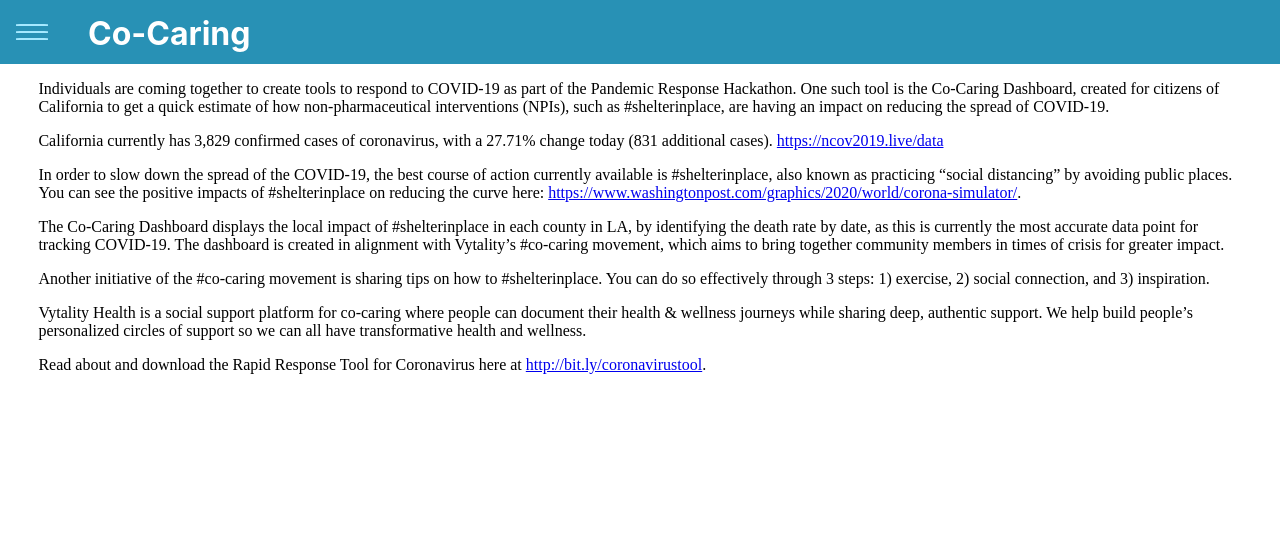
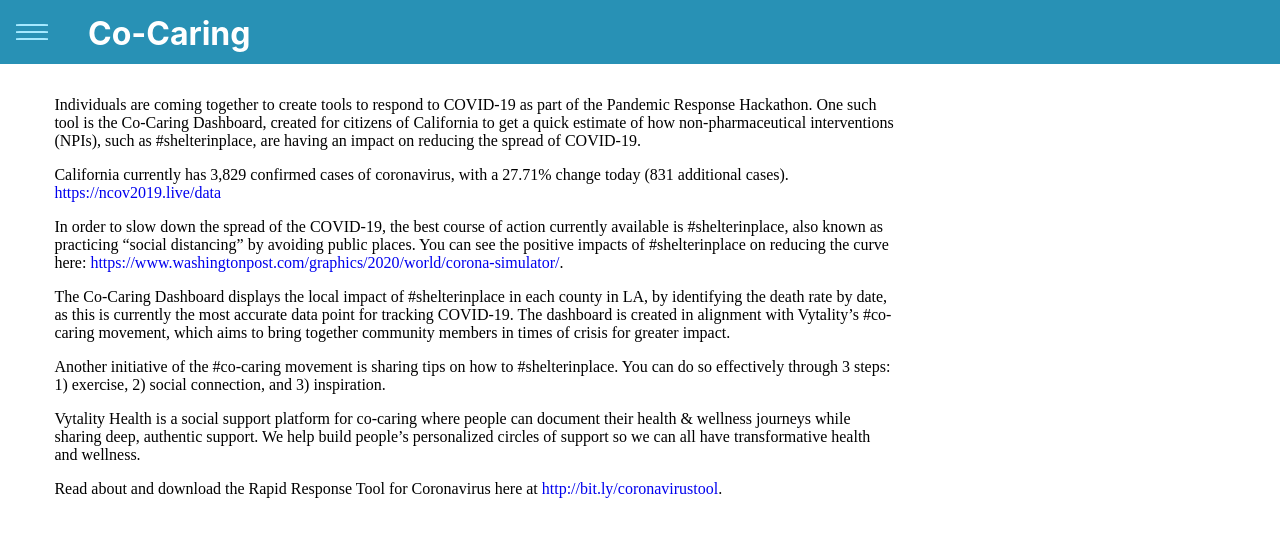
Before and after one commit to khongcodes/co-caring-dash, a React (Create React App) app: page /about in a window 1280 px wide. Shown: the top 536 px of the page. Built offline with nearby package versions, Linux system fonts and the light colour scheme; a web font is replaced by a local one.

Commit message:
style for paragraph containers

```diff
--- a/src/components/Layout.js
+++ b/src/components/Layout.js
@@ -1,4 +1,5 @@
 import React, { useState } from 'react';
+import { Link } from 'react-router-dom';
 
 import SideMenu from './SideMenu';
 
@@ -24,7 +25,9 @@
     />
 
     <div className={layoutStyles.titleContainer}>
-      <h1>Co-Caring</h1>
+      <Link to='/'>
+        <h1>Co-Caring</h1>
+      </Link>
     </div>
   </div>
 )
--- a/src/pages/About.js
+++ b/src/pages/About.js
@@ -7,7 +7,7 @@
 const About = () => {
 
   return (
-    <div>
+    <div className='paragraphContainer'>
       <p>Individuals are coming together to create tools to respond to COVID-19 as part of the Pandemic Response Hackathon. One such tool is the Co-Caring Dashboard, created for citizens of California to get a quick estimate of how non-pharmaceutical interventions (NPIs), such as #shelterinplace, are having an impact on reducing the spread of COVID-19.</p>
       <p>California currently has 3,829 confirmed cases of coronavirus, with a 27.71% change today (831 additional cases). <a href='https://ncov2019.live/data'>https://ncov2019.live/data</a></p>
       <p>In order to slow down the spread of the COVID-19, the best course of action currently available is #shelterinplace, also known as practicing “social distancing” by avoiding public places. You can see the positive impacts of #shelterinplace on reducing the curve here: <a href='https://www.washingtonpost.com/graphics/2020/world/corona-simulator/'>https://www.washingtonpost.com/graphics/2020/world/corona-simulator/</a>.</p>
--- a/src/styles/global.scss
+++ b/src/styles/global.scss
@@ -18,3 +18,12 @@
     background-color: green;
   }
 }
+
+a {
+  text-decoration: none;
+}
+
+.paragraphContainer {
+  width: 70%;
+  padding-left: 1rem;
+}
--- a/src/styles/layout.module.scss
+++ b/src/styles/layout.module.scss
@@ -71,6 +71,7 @@
   // background-color: rgb(255, 185, 185);
   width: 94vw;
   margin: 0 auto;
+  padding-top: 1rem;
 
   @include smallerMedia {
     // background-color: green;
```
